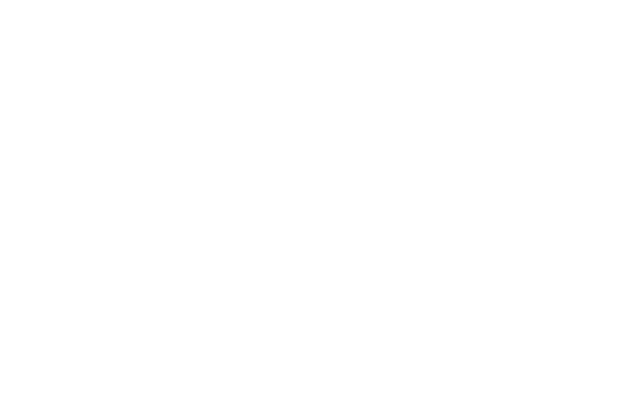
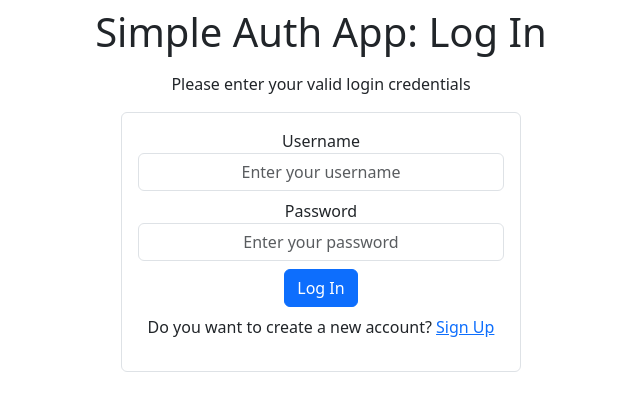
Before and after one commit to SameeraWijerathne/simple-auth-app, a website: page auth-front-end/src/login.html in a window 1280 px wide. Shown: the whole page, without its empty margins (319-959 px from the left). Drawn offline with nearby package versions, Linux system fonts and the light colour scheme.

Commit message:
Finalized login.html

```diff
--- a/auth-front-end/src/login.html
+++ b/auth-front-end/src/login.html
@@ -5,7 +5,7 @@
     <meta name="viewport"
           content="width=device-width, user-scalable=no, initial-scale=1.0, maximum-scale=1.0, minimum-scale=1.0">
     <meta http-equiv="X-UA-Compatible" content="ie=edge">
-    <title>Auth App: Login</title>
+    <title>Simple Auth App: Login</title>
     <link rel="stylesheet" href="../node_modules/bootstrap/dist/css/bootstrap.min.css">
     <script defer src="../node_modules/jquery/dist/jquery.min.js"></script>
     <script defer src="../node_modules/bootstrap/dist/js/bootstrap.min.js"></script>
@@ -13,6 +13,26 @@
     <script type="module" src="js/login.js"></script>
 </head>
 <body>
-
+    <h1 class="text-center p-2">Simple Auth App: Log In</h1>
+    <p class="text-center">Please enter your valid login credentials</p>
+    <form action="#" id="frm-login" class="border p-3 rounded" style="max-width: 400px; margin: auto">
+        <div>
+            <div class="text-center">
+                <label for="username">Username</label>
+                <input type="text" id="username" class="form-control text-center" required placeholder="Enter your username">
+            </div>
+            <div class="text-center my-2">
+                <label for="password">Password</label>
+                <input type="password" id="password" class="form-control text-center" required minlength="4" placeholder="Enter your password">
+            </div>
+            <div class="text-center mt-2">
+                <button class="btn btn-primary">Log In</button>
+                <p class="mt-2">
+                    Do you want to create a new account?
+                    <a href="signup.html">Sign Up</a>
+                </p>
+            </div>
+        </div>
+    </form>
 </body>
 </html>
```
